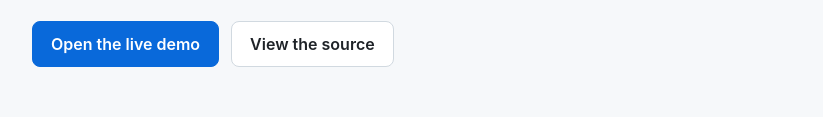
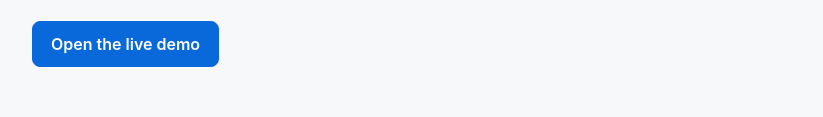
Before and after one commit to derrickleemy/StackFolder-Demo, a plain HTML site: page index.html in a window 1280 px wide. Shown: the part 459-576 px from the top of the page, without its empty margins (228-1051 px from the left). Drawn offline with Linux system fonts and the light colour scheme.

Commit message:
Remove links to private StackFolder repo
The "View the source" button and README link pointed at the private
repo, so visitors without access hit a 404.

Co-Authored-By: Claude Opus 5 (1M context) <noreply@anthropic.com>

```diff
--- a/index.html
+++ b/index.html
@@ -21,7 +21,6 @@
       <p class="lead">StackFolder groups GitHub's native PR stacks into collapsible folders while preserving the rows and controls you already use.</p>
       <div class="actions">
         <a class="primary" href="https://github.com/derrickleemy/StackFolder-Demo/pulls">Open the live demo</a>
-        <a href="https://github.com/derrickleemy/StackFolder">View the source</a>
       </div>
       <section aria-labelledby="try-heading">
         <h2 id="try-heading">Try it</h2>
```
Also changed, not shown: 1 other file.
